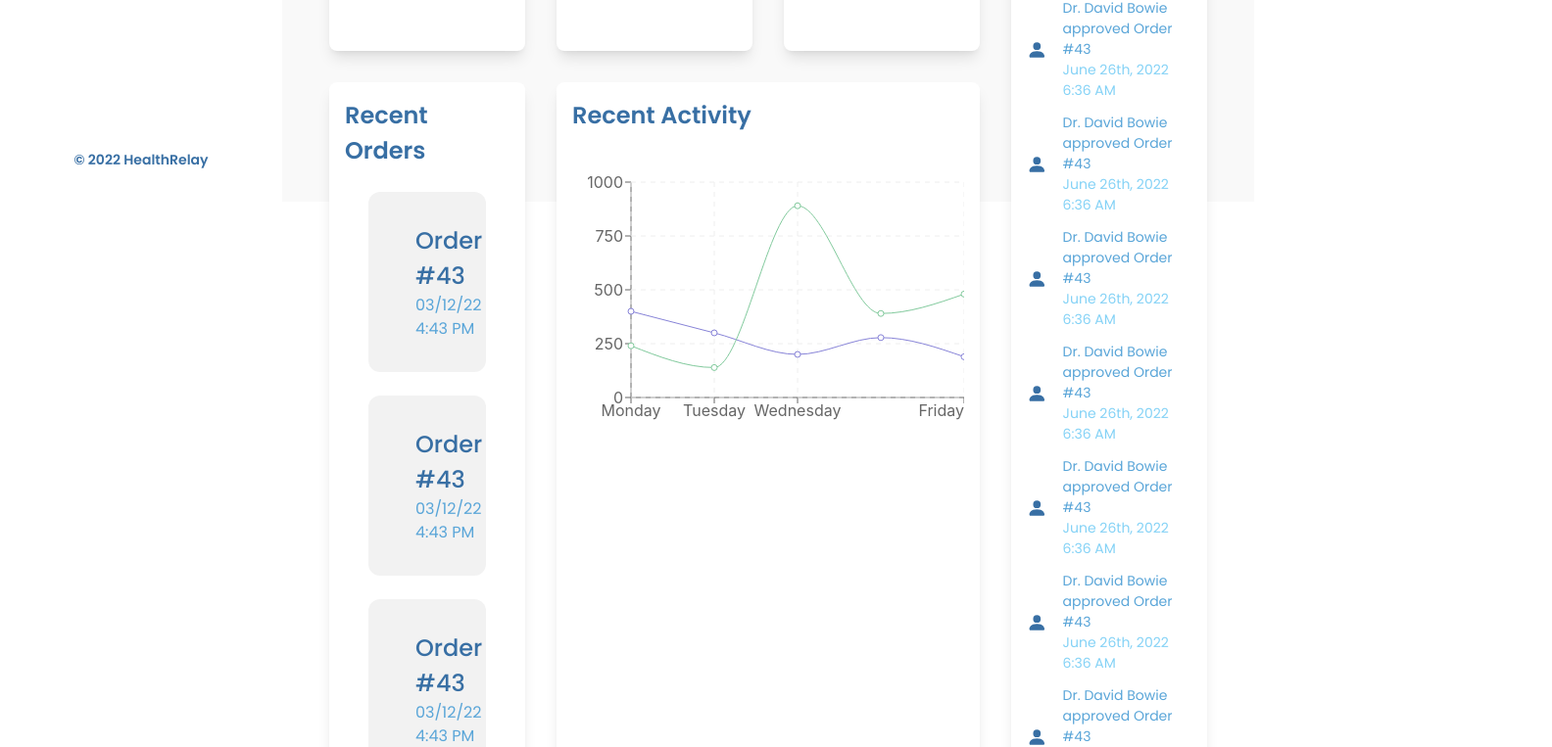
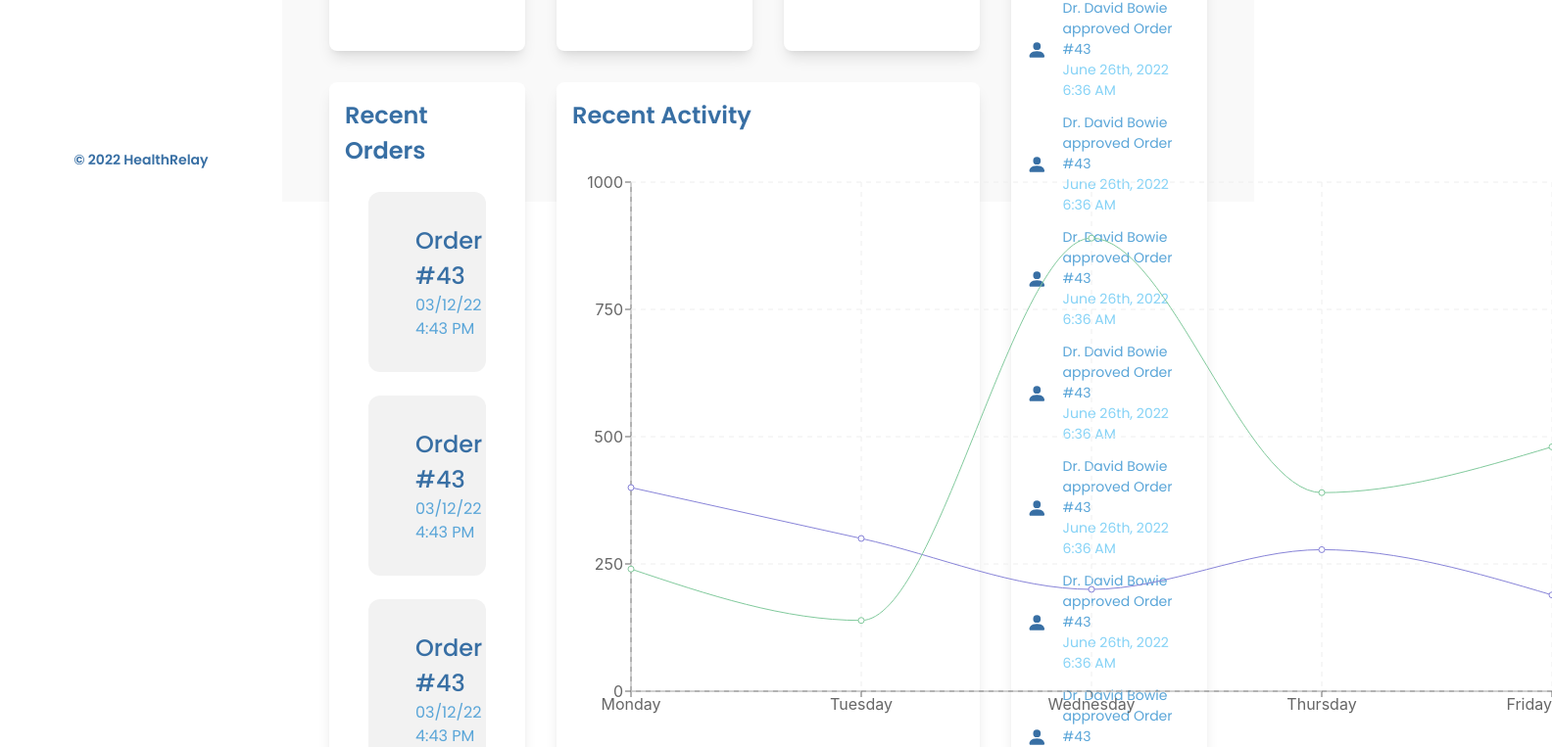
Before and after one commit to michaelhyi/healthrelay, a Next.js app in the folder web/: page /dashboard in a window 1280 px wide. Shown: the part 594-1357 px from the top of the page at 98% size, 1584 px wide, since content can reach past the window. Built offline with nearby package versions, Linux system fonts and the light colour scheme.

Commit message:
fixed graph size

```diff
--- a/web/pages/dashboard.tsx
+++ b/web/pages/dashboard.tsx
@@ -2,8 +2,7 @@ import { format } from "date-fns";
 import { BsFillPersonFill } from "react-icons/bs";
 import { MdPendingActions } from "react-icons/md";
 import Layout from "../components/Layout";
-import { LineChart, Line, CartesianGrid, XAxis, YAxis } from 'recharts';
-
+import { LineChart, Line, CartesianGrid, XAxis, YAxis } from "recharts";
 
 const notifications = [
   {
@@ -75,32 +74,33 @@ const recentOrders = [
   },
 ];
 
-const data = [{
-  name: 'Monday',
+const data = [
+  {
+    name: "Monday",
     uv: 400,
     pv: 240,
     amt: 240,
   },
   {
-  name: 'Tuesday',
+    name: "Tuesday",
     uv: 300,
     pv: 139,
     amt: 221,
   },
   {
-  name: 'Wednesday',
+    name: "Wednesday",
     uv: 200,
     pv: 890,
     amt: 229,
   },
   {
-  name: 'Thursday',
+    name: "Thursday",
     uv: 278,
     pv: 390,
     amt: 200,
   },
   {
-  name: 'Friday',
+    name: "Friday",
     uv: 189,
     pv: 480,
     amt: 218,
@@ -206,10 +206,15 @@ const Dashboard = () => {
             <div className="font-poppins text-[24px] text-[#386FA4] font-semibold">
               Recent Activity
             </div>
-            <LineChart width={400} height={300} data={data} margin={{ top: 50}}>
-              <XAxis dataKey="name"/>
-              <YAxis/>
-              <CartesianGrid stroke="#eee" strokeDasharray="5 5"/>
+            <LineChart
+              width={1000}
+              height={600}
+              data={data}
+              margin={{ top: 50 }}
+            >
+              <XAxis dataKey="name" />
+              <YAxis />
+              <CartesianGrid stroke="#eee" strokeDasharray="5 5" />
               <Line type="monotone" dataKey="uv" stroke="#8884d8" />
               <Line type="monotone" dataKey="pv" stroke="#82ca9d" />
             </LineChart>
```
Also changed, not shown: 1 other file (tests, documents, lock files or other folders). Lines whose indentation alone changed are shown as unchanged.
